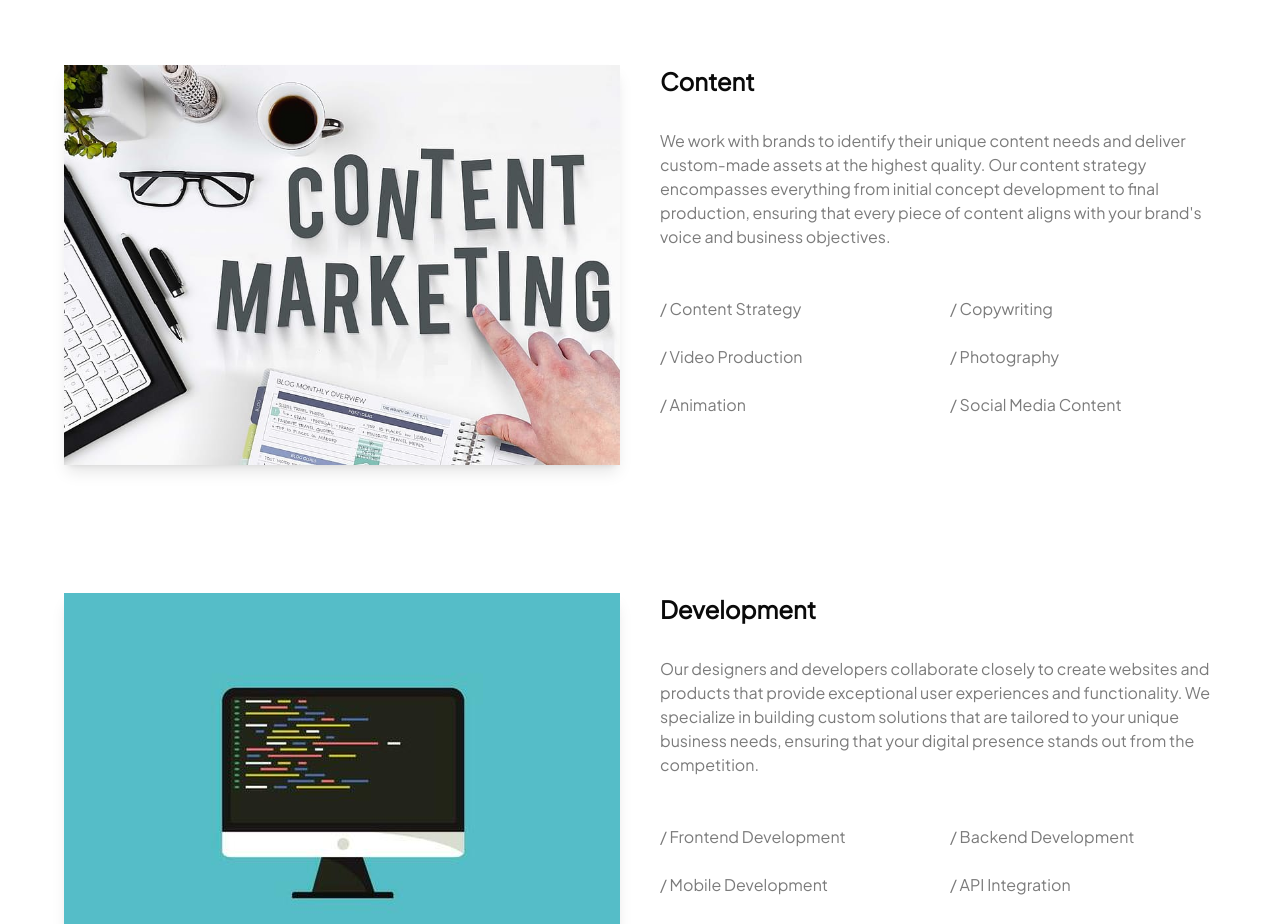
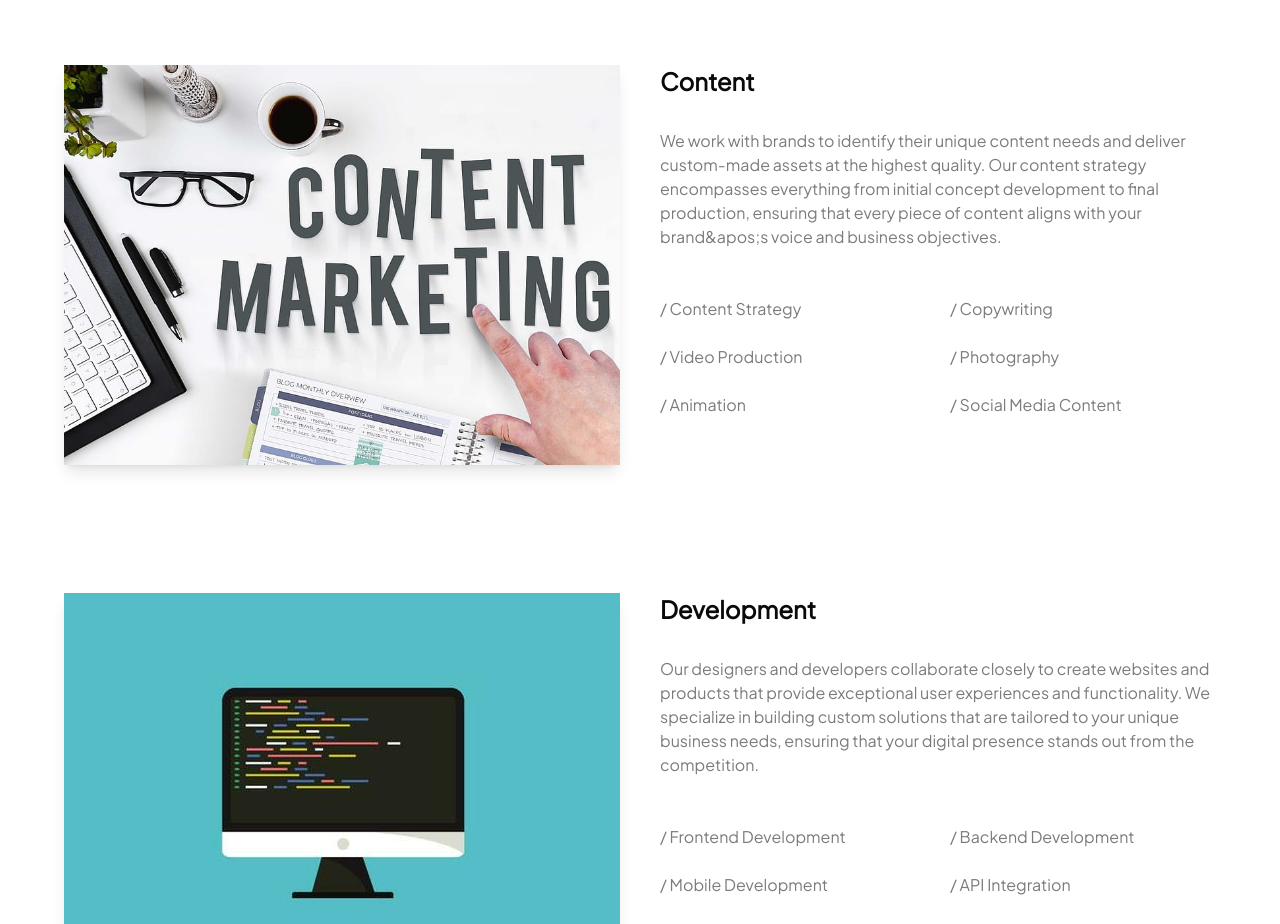
Before and after one commit to sarthak-112/my-shadcn-project, a Next.js app: page /services in a window 1280 px wide. Shown: the part 3160-4084 px from the top of the page. Built offline with nearby package versions, Linux system fonts and the light colour scheme.

Commit message:
Fix apostrophe issues for Netlify deployment

```diff
--- a/app/contact/page.tsx
+++ b/app/contact/page.tsx
@@ -78,7 +78,7 @@ const Contact = () => {
               Get in Touch
             </h1>
             <p className="text-xl text-neutral-500">
-              We'd love to hear from you. Let's discuss your project.
+              We&apos;d love to hear from you. Let&apos;s discuss your project.
             </p>
           </div>
         </div>
--- a/app/services/page.tsx
+++ b/app/services/page.tsx
@@ -61,7 +61,7 @@ const services = [
   },
   {
     title: "Content",
-    description: `We work with brands to identify their unique content needs and deliver custom-made assets at the highest quality. Our content strategy encompasses everything from initial concept development to final production, ensuring that every piece of content aligns with your brand's voice and business objectives. `,
+    description: `We work with brands to identify their unique content needs and deliver custom-made assets at the highest quality. Our content strategy encompasses everything from initial concept development to final production, ensuring that every piece of content aligns with your brand&apos;s voice and business objectives. `,
     benefits: [
       "Content Strategy",
       "Copywriting",
```
